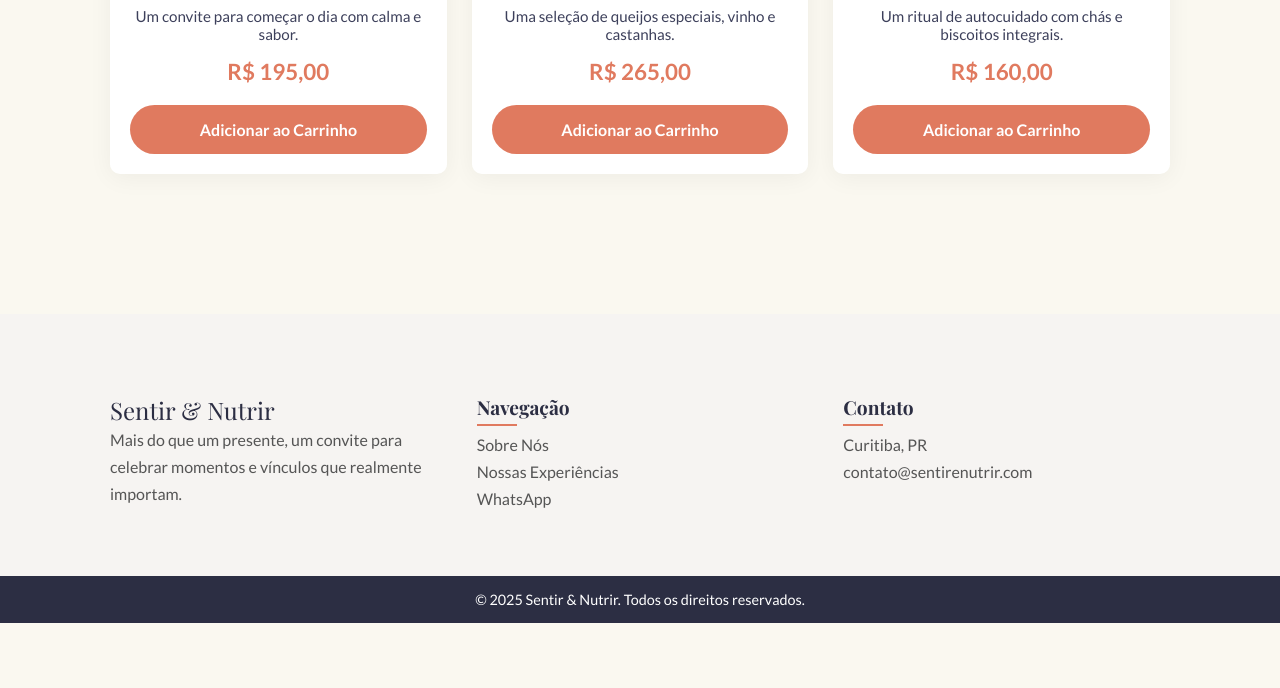
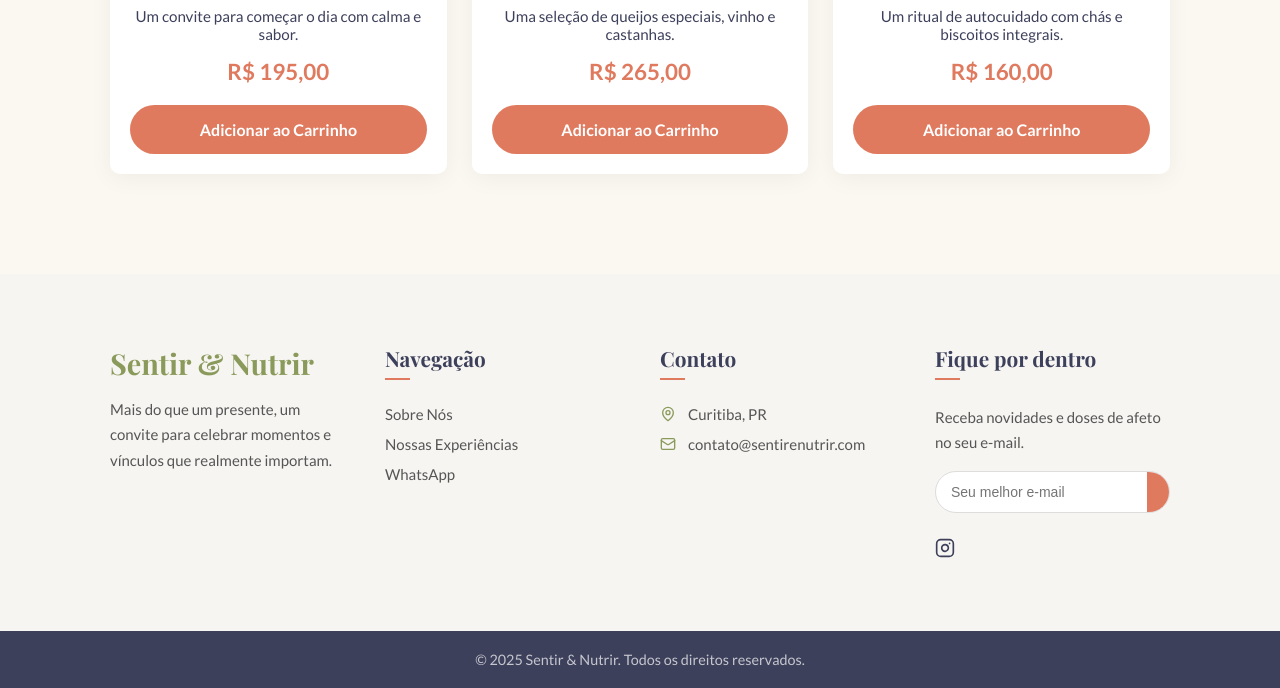
Before and after one commit to marciosouzadev/sentirenutrir, a plain HTML site: page index.html in a window 1280 px wide. Shown: the part 2282-2970 px from the top of the page. Before the commit the page ends 2905 px from the top, so only its background shows below. Drawn offline with nearby package versions, Linux system fonts and the light colour scheme.

Commit message:
altera rodapé

```diff
--- a/index.html
+++ b/index.html
@@ -107,30 +107,53 @@
         </section>
     </main>
 
-    <footer class="footer">
-        <div class="footer-container container">
-            <div class="footer-column">
-                <a href="index.html" class="footer-logo">Sentir & Nutrir</a>
-                <p class="footer-text">Mais do que um presente, um convite para celebrar momentos e vínculos que realmente importam.</p>
+    <footer class="site-footer">
+    <div class="container footer-grid">
+
+        <div class="footer-col footer-about">
+            <h3 class="footer-logo">Sentir & Nutrir</h3>
+            <p>Mais do que um presente, um convite para celebrar momentos e vínculos que realmente importam.</p>
         </div>
-            <div class="footer-column">
-                <h3 class="footer-title">Navegação</h3>
+
+        <div class="footer-col">
+            <h4 class="footer-title">Navegação</h4>
             <ul class="footer-links">
                 <li><a href="#about">Sobre Nós</a></li>
                 <li><a href="#products">Nossas Experiências</a></li>
                 <li><a href="https://wa.me/5547997707872" target="_blank">WhatsApp</a></li>
             </ul>
         </div>
-            <div class="footer-column">
-                <h3 class="footer-title">Contato</h3>
-                <ul class="footer-links contact-info">
-                    <li><span>Curitiba, PR</span></li>
-                    <li><span>contato@sentirenutrir.com</span></li>
+
+        <div class="footer-col">
+            <h4 class="footer-title">Contato</h4>
+            <ul class="footer-contact">
+                <li>
+                    <svg xmlns="http://www.w3.org/2000/svg" width="16" height="16" viewBox="0 0 24 24" fill="none" stroke="currentColor" stroke-width="2" stroke-linecap="round" stroke-linejoin="round"><path d="M20 10c0 6-8 12-8 12s-8-6-8-12a8 8 0 0 1 16 0Z"/><circle cx="12" cy="10" r="3"/></svg>
+                    <span>Curitiba, PR</span>
+                </li>
+                <li>
+                    <svg xmlns="http://www.w3.org/2000/svg" width="16" height="16" viewBox="0 0 24 24" fill="none" stroke="currentColor" stroke-width="2" stroke-linecap="round" stroke-linejoin="round"><rect x="2" y="4" width="20" height="16" rx="2"/><path d="m22 7-8.97 5.7a1.94 1.94 0 0 1-2.06 0L2 7"/></svg>
+                    <a href="mailto:contato@sentirenutrir.com.br">contato@sentirenutrir.com</a>
+                </li>
             </ul>
+        </div>
+
+        <div class="footer-col">
+            <h4 class="footer-title">Fique por dentro</h4>
+            <p>Receba novidades e doses de afeto no seu e-mail.</p>
+            <form class="newsletter-form">
+                <input type="email" placeholder="Seu melhor e-mail">
+                <button type="submit">→</button>
+            </form>
+            <div class="social-icons">
+                <a href="https://instagram.com" target="_blank" aria-label="Instagram">
+                    <svg xmlns="http://www.w3.org/2000/svg" width="20" height="20" viewBox="0 0 24 24" fill="none" stroke="currentColor" stroke-width="2" stroke-linecap="round" stroke-linejoin="round"><rect x="2" y="2" width="20" height="20" rx="5" ry="5"/><path d="M16 11.37A4 4 0 1 1 12.63 8 4 4 0 0 1 16 11.37z"/><line x1="17.5" y1="6.5" x2="17.51" y2="6.5"/></svg>
+                </a>
+            </div>
         </div>
     </div>
     <div class="footer-bottom">
-            <p>© 2025 Sentir & Nutrir. Todos os direitos reservados.</p>
+        <p>&copy; 2025 Sentir & Nutrir. Todos os direitos reservados.</p>
     </div>
 </footer>
 
--- a/style.css
+++ b/style.css
@@ -141,20 +141,158 @@ body {
 .fade-in { opacity: 0; transform: translateY(40px); transition: opacity 0.8s ease-out, transform 0.8s ease-out; }
 .fade-in.visible { opacity: 1; transform: translateY(0); }
 
-/* --- FOOTER --- */
-.footer { background: #F6F4F2; color: #555; margin-top: 40px; }
-.footer-container { max-width: 1100px; margin: auto; padding: 80px 20px 60px; display: grid; grid-template-columns: repeat(auto-fit, minmax(250px, 1fr)); gap: 40px; }
-.footer-column { flex: 1; }
-.footer-logo { font-family: "Playfair Display", serif; font-size: 1.5rem; margin-bottom: 10px; color: #2c2e43; text-decoration: none; }
-.footer-text { font-size: 1rem; color: #555; line-height: 1.7; }
-.footer-title { font-family: var(--font-headings); font-size: 1.2rem; margin-bottom: 15px; color: #2C2E43; position: relative; }
-.footer-title::after { content: ""; width: 40px; height: 2px; background: var(--accent-color); position: absolute; bottom: -6px; left: 0; }
-.footer-links { list-style: none; padding: 0; }
-.footer-links li { margin: 8px 0; }
-.footer-links a { text-decoration: none; color: #555; transition: color 0.3s; }
-.footer-links a:hover { color: var(--accent-color); }
-.footer-links.contact-info li { display: flex; align-items: center; gap: 10px; }
-.footer-bottom { background: #2C2E43; text-align: center; padding: 15px; color: white; font-size: 0.9rem; }
+/* --- Rodapé Elegante --- */
+.site-footer {
+    background-color: #f7f5f2; /* Tom de bege claro e acolhedor */
+    color: #555;
+    font-size: 15px;
+}
+
+.footer-grid {
+    display: grid;
+    grid-template-columns: repeat(auto-fit, minmax(220px, 1fr));
+    gap: 40px;
+    padding: 70px 20px;
+}
+
+.footer-logo {
+    font-family: var(--font-headings);
+    font-size: 1.8rem;
+    color: var(--primary-color);
+    margin-bottom: 15px;
+    display: inline-block;
+}
+
+.footer-col p {
+    line-height: 1.7;
+    max-width: 250px;
+}
+
+.footer-title {
+    font-family: var(--font-headings);
+    color: var(--text-color);
+    font-size: 1.3rem;
+    margin-bottom: 25px;
+    position: relative;
+    padding-bottom: 8px;
+}
+
+.footer-title::after {
+    content: '';
+    position: absolute;
+    bottom: 0;
+    left: 0;
+    width: 25px;
+    height: 2px;
+    background-color: var(--accent-color); /* Detalhe terracota */
+}
+
+.footer-links, .footer-contact {
+    list-style: none;
+}
+
+.footer-links li, .footer-contact li {
+    margin-bottom: 12px;
+}
+
+.footer-links a, .footer-contact a {
+    color: #555;
+    text-decoration: none;
+    transition: color 0.3s ease;
+}
+
+.footer-links a:hover, .footer-contact a:hover {
+    color: var(--accent-color);
+}
+
+.footer-contact li {
+    display: flex;
+    align-items: center;
+    gap: 12px;
+}
+
+.footer-contact svg {
+    color: var(--primary-color);
+    flex-shrink: 0;
+}
+
+.newsletter-form {
+    display: flex;
+    margin-top: 15px;
+    border-radius: 50px;
+    border: 1px solid #ddd;
+    overflow: hidden;
+    background-color: #fff;
+}
+
+.newsletter-form input {
+    flex-grow: 1;
+    border: none;
+    padding: 12px 15px;
+    font-size: 14px;
+    background: transparent;
+}
+
+.newsletter-form input:focus {
+    outline: none;
+}
+
+.newsletter-form button {
+    background-color: var(--accent-color);
+    color: white;
+    border: none;
+    cursor: pointer;
+    padding: 0 18px;
+    font-size: 1.5rem;
+    transition: background-color 0.3s ease;
+}
+
+.newsletter-form button:hover {
+    background-color: #d46a4d;
+}
+
+.social-icons {
+    margin-top: 25px;
+}
+
+.social-icons a {
+    color: var(--text-color);
+    transition: color 0.3s ease, transform 0.3s ease;
+    display: inline-block;
+}
+
+.social-icons a:hover {
+    color: var(--accent-color);
+    transform: translateY(-2px);
+}
+
+.footer-bottom {
+    background-color: var(--text-color); /* Barra inferior escura */
+    color: rgba(255, 255, 255, 0.7);
+    padding: 20px 0;
+    text-align: center;
+    font-size: 0.9rem;
+}
+
+@media (max-width: 992px) {
+    .footer-grid {
+        grid-template-columns: repeat(auto-fit, minmax(250px, 1fr));
+    }
+}
+
+@media (max-width: 768px) {
+    .footer-grid {
+        grid-template-columns: 1fr;
+        text-align: center;
+    }
+    .footer-title::after {
+        left: 50%;
+        transform: translateX(-50%);
+    }
+    .footer-contact li {
+        justify-content: center;
+    }
+}
 
 /* --- PÁGINA DO CARRINHO --- */
 .cart-section { padding-top: 150px; padding-bottom: 100px; min-height: 70vh; }
```
Lines whose indentation alone changed are shown as unchanged.
